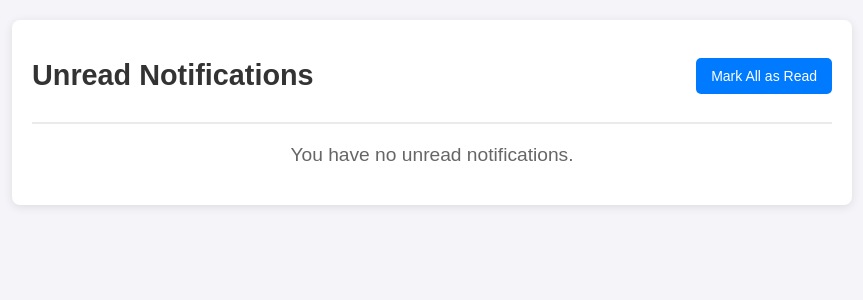
After one commit to sriram20038/Django-project, a Django app: page /dashboard/notifications/2/ in a window 1280 px wide. The commit adds this page. Shown: the top 300 px of the page, without its empty margins (208-1071 px from the left). Run offline with Django 5.2, Linux system fonts and the light colour scheme; data comes from the database, SQL or seed files in the repository; both versions use the stored data as it was after the commit.

Commit message:
notification, feedback page update done

```diff
--- a/management_project/authentication/templates/authentication/login.html
+++ b/management_project/authentication/templates/authentication/login.html
@@ -8,6 +8,7 @@
     <link rel="stylesheet" href="{% static 'css/login.css' %}">
 </head>
 <body>
+
     <div class="login-container">
         <h1>Login</h1>
         <form method="POST">
--- /dev/null
+++ b/management_project/dashboards/static/css/notifications.css
@@ -0,0 +1,85 @@
+/* General Styles */
+body {
+    font-family: 'Arial', sans-serif;
+    background-color: #f4f4f9;
+    margin: 0;
+    padding: 0;
+}
+
+.container {
+    max-width: 800px;
+    margin: 20px auto;
+    background: #fff;
+    box-shadow: 0 2px 10px rgba(0, 0, 0, 0.1);
+    border-radius: 8px;
+    overflow: hidden;
+    padding: 20px;
+}
+
+/* Header Styles */
+header {
+    display: flex;
+    justify-content: space-between;
+    align-items: center;
+    border-bottom: 2px solid #eaeaea;
+    padding-bottom: 10px;
+    margin-bottom: 20px;
+}
+
+header h1 {
+    font-size: 1.8em;
+    color: #333;
+}
+
+.mark-all-btn {
+    background: #007bff;
+    color: #fff;
+    text-decoration: none;
+    padding: 10px 15px;
+    font-size: 14px;
+    border-radius: 5px;
+    transition: background 0.3s;
+}
+
+.mark-all-btn:hover {
+    background: #0056b3;
+}
+
+/* Notification Card Styles */
+.notification-card {
+    border: 1px solid #eaeaea;
+    border-radius: 5px;
+    padding: 15px;
+    margin-bottom: 15px;
+    background: #f9f9f9;
+    transition: box-shadow 0.3s;
+}
+
+.notification-card:hover {
+    box-shadow: 0 4px 15px rgba(0, 0, 0, 0.1);
+}
+
+.notification-card h2 {
+    font-size: 1.2em;
+    margin-bottom: 10px;
+    color: #444;
+}
+
+.notification-card p {
+    font-size: 1em;
+    color: #666;
+    margin-bottom: 8px;
+}
+
+.notification-card small {
+    font-size: 0.85em;
+    color: #999;
+}
+
+/* Empty State */
+.no-notifications {
+    text-align: center;
+    color: #666;
+    font-size: 1.2em;
+    margin-top: 20px;
+}
--- /dev/null
+++ b/management_project/dashboards/templates/dashboards/notifications.html
@@ -0,0 +1,31 @@
+<!DOCTYPE html>
+{% load static %}
+<html lang="en">
+<head>
+    <meta charset="UTF-8">
+    <meta name="viewport" content="width=device-width, initial-scale=1.0">
+    <title>Notifications</title>
+    <link rel="stylesheet" href="{% static 'css/notifications.css' %}">
+</head>
+<body>
+    <div class="container">
+        <header>
+            <h1>Unread Notifications</h1>
+            <a href="{% url 'mark_all_as_read' user_id %}" class="mark-all-btn">Mark All as Read</a>
+        </header>
+        <main>
+            {% if notifications %}
+                {% for notification in notifications %}
+                    <div class="notification-card">
+                        <h2>{{ notification.title }}</h2>
+                        <p>{{ notification.message }}</p>
+                        <small>Created at: {{ notification.created_at }}</small>
+                    </div>
+                {% endfor %}
+            {% else %}
+                <p class="no-notifications">You have no unread notifications.</p>
+            {% endif %}
+        </main>
+    </div>
+</body>
+</html>
--- a/management_project/dashboards/urls.py
+++ b/management_project/dashboards/urls.py
@@ -11,5 +11,10 @@ urlpatterns = [
     path('view_course/<int:course_id>/<int:user_id>/', views.view_course, name='view_course'),
     path('feedback_form/<int:course_id>/<int:user_id>/',views.feedback_view,name='feedback_form'),
     path('feedback_tracker/<int:user_id>/',views.feedback_tracker,name='feedback_tracker'),
+    path('general_feedback/<int:user_id>/',views.general_feedback_view, name='general_feedback'),
     path('progress/', views.progress_view, name='employee_progress'),
+
+    path('notifications/<int:user_id>/', views.notifications_view, name='notifications'),  # User-specific notifications
+    path('notifications/mark-all-as-read/<int:user_id>/', views.mark_all_as_read, name='mark_all_as_read'),  # Mark all as read
+
 ]
--- a/management_project/dashboards/views.py
+++ b/management_project/dashboards/views.py
@@ -180,20 +180,12 @@ def feedback_view(request, course_id, user_id):
 def Employee_view(request, user_id):
     employee = get_object_or_404(User, id=user_id)
 
-    # Handle feedback form submission
-    if request.method == 'POST':
-        form = GeneralFeedbackForm(request.POST)
-        if form.is_valid():
-            feedback = form.save(commit=False)
-            feedback.user = employee  # Assign the feedback to the employee
-            feedback.save()
-            messages.success(request, "Thank you for your feedback!")
-            return redirect('Employee', user_id=user_id)  # Redirect to the same page
-    else:
-        form = GeneralFeedbackForm()
 
-    # Fetch notifications
-    notifications = Notification.objects.filter(recipients=employee).order_by('-created_at')
+    notifications = Notification.objects.filter(
+        recipients=employee,
+        is_read=False
+    ).order_by('-created_at')  # Order by newest first
+    unread_notifications_count = notifications.count()  # Count unread notifications
 
     # Fetch course progress data
     courses = Course.objects.all()
@@ -216,9 +208,9 @@ def Employee_view(request, user_id):
     context = {
         'employee': employee,
         'courses': courses,
-        'form': form,  # Include the form in the context
         'notifications': notifications,
         'course_progress': course_progress,  # Include course progress in the context
+        'unread_notifications_count': unread_notifications_count
     }
     return render(request, 'dashboards/Employee.html', context)
 
@@ -303,3 +295,35 @@ def progress_view(request):
         'courses': courses,
         'chart_data': chart_data
     })
+
+
+def general_feedback_view(request,user_id):
+    employee = get_object_or_404(User, id=user_id)
+
+    if request.method == 'POST':
+        form = GeneralFeedbackForm(request.POST)
+        if form.is_valid():
+            feedback = form.save(commit=False)
+            feedback.user = employee  # Assuming user is authenticated
+            feedback.save()
+            return redirect('Employee',user_id)  # Replace with your success page or logic
+    else:
+        form = GeneralFeedbackForm()
+    return render(request, 'dashboards/general_feedback.html', {'form': form,'employee':employee})
+
+
+def notifications_view(request,user_id):
+    """
+    Display all unread notifications for the logged-in user.
+    """
+    employee = get_object_or_404(User, id=user_id)
+    notifications = Notification.objects.filter(recipients=employee, is_read=False).order_by('-created_at')   # Unread notifications for the user
+    return render(request, 'dashboards/notifications.html', {'notifications': notifications,'user_id':user_id})
+
+def mark_all_as_read(request,user_id):
+    employee = get_object_or_404(User, id=user_id)
+    """
+    Mark all notifications as read for the logged-in user.
+    """
+    Notification.objects.filter(recipients=employee, is_read=False).update(is_read=True)  # Update for the user
+    return redirect('notifications',user_id)  # Redirect back to the notifications page
```
Also changed, not shown: management_project/dashboards/admin.py (+10 -1 lines), management_project/dashboards/forms.py (+6 -7 lines), management_project/dashboards/static/css/employee.css (+15 -0 lines), management_project/dashboards/static/css/general_feedback.css (added, +68 -0 lines), management_project/dashboards/templates/dashboards/Employee.html (+17 -40 lines), management_project/dashboards/templates/dashboards/general_feedback.html (added, +24 -0 lines), management_project/dashboards/templates/dashboards/progress_tracker.html (+50 -25 lines), management_project/authentication/static/css/login.css (line endings or trailing spaces), management_project/db.sqlite3.
